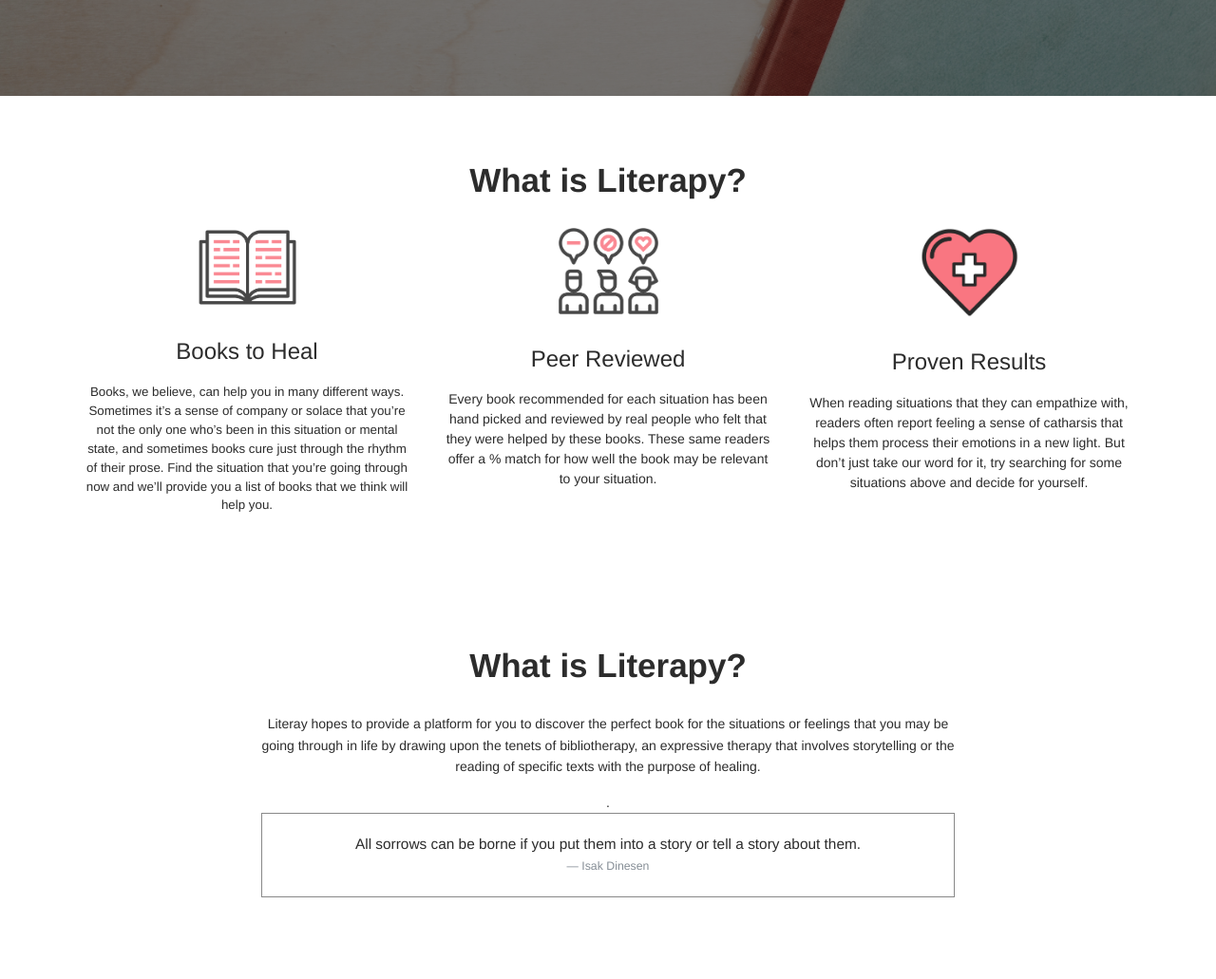
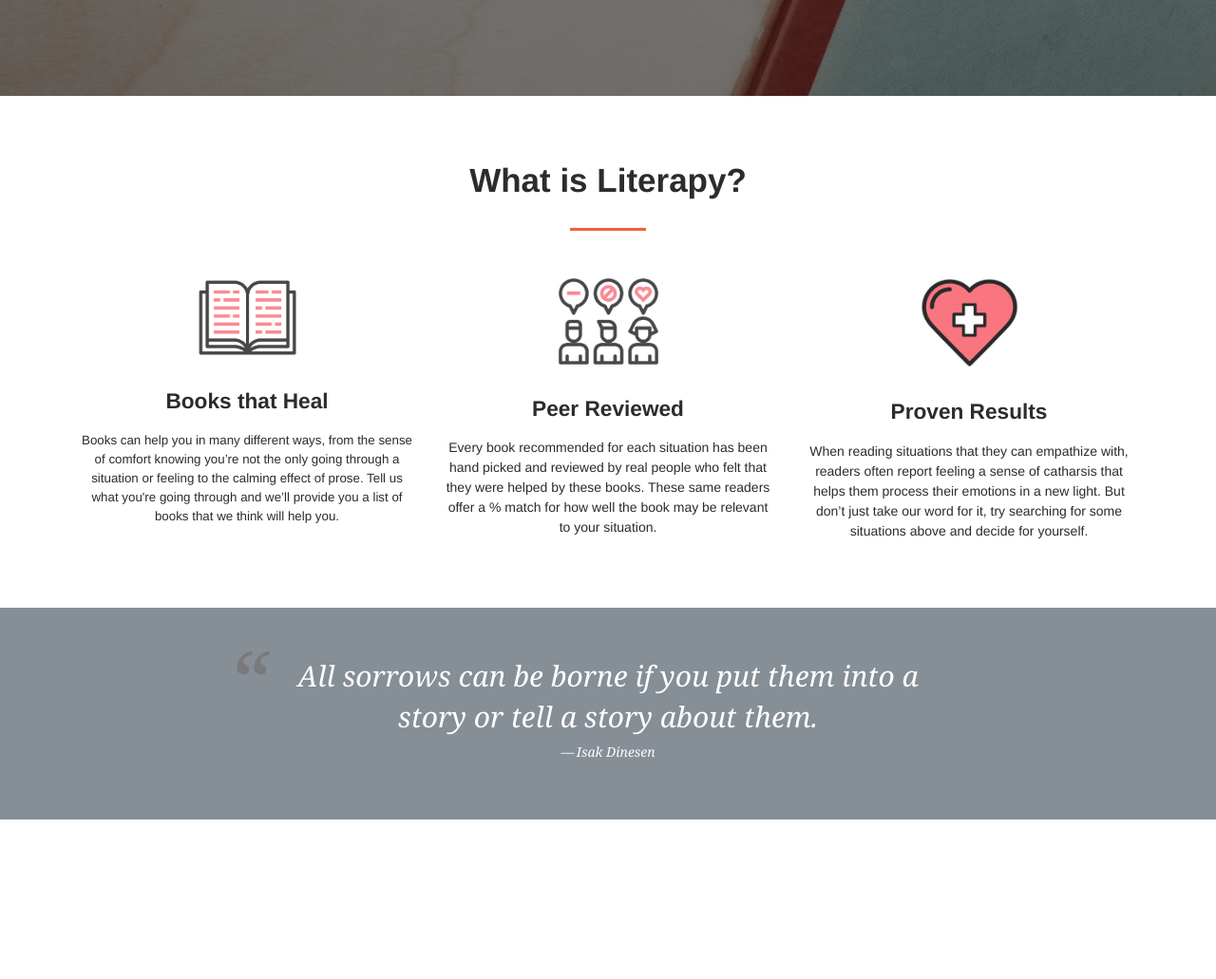
Before and after one commit to FroeMic/FullStack_Info_FinalProject, a Flask app: page / in a window 1280 px wide. Shown: the part 601-1632 px from the top of the page at 95% size. After the commit the page ends 1464 px from the top, so only its background shows below. Run offline with Flask 2, Linux system fonts and the light colour scheme; data that the repository does not hold is empty; parts of the project's set-up code (start-up, migrations or seed data) failed here and were passed over; some libraries are stand-ins or nearby versions.

Commit message:
Added quotation to the front page

```diff
--- a/app/static/_css/style.css
+++ b/app/static/_css/style.css
@@ -292,6 +292,58 @@ body>.navbar + * {
     width: 30%;
 }
 
+#about {
+    padding-top: 50px;
+    padding-bottom: 45px;
+}
+
+hr {
+  max-width: 80px;
+  border-width: 3px;
+  border-color: #F05F40;
+  margin-bottom: 50px;
+}
+
+hr.light {
+  border-color: #fff;
+}
+
+h4.info {
+    font-size: 17pt;
+    font-weight: bold;
+}
+
+blockquote {
+    font-family: Georgia, serif;
+    font-size: 30px;
+    font-style: italic;
+    line-height: 1.45;
+    color: #fff;
+}
+
+blockquote:before {
+    display: block;
+    padding-left: 20px;
+    content: "\201C";
+    font-size: 90px;
+    position: absolute;
+    left: -40px;
+    top: -40px;
+    color: #7a7a7a;
+}
+
+blockquote cite {
+    color: #fff;
+    font-size: 14px;
+    display: block;
+    margin-top: 5px;
+}
+
+blockquote cite:before {
+    content: "\2014 \2009";
+}
+
+
 /* REGISTER and LOGIN VIEW */
 .card-signup,
 .card-signin {
--- a/app/templates/index.html
+++ b/app/templates/index.html
@@ -40,27 +40,28 @@
   <div class="section">
     <div class="container">
     <h2 class="title text-center">What is Literapy?</h2>
+    <hr>
       <div class="row">
         <div class="col-sm">
           <div class="content-center text-center">
             <img src="/static/_assets/img/biblio.png" class="image-icon">
-            <h4>Books to Heal</h4>
+            <h4 class="info">Books that Heal</h4>
             <div id="description-card">
-              Books, we believe, can help you in many different ways. Sometimes it’s a sense of company or solace that you’re not the only one who’s been in this situation or mental state, and sometimes books cure just through the rhythm of their prose. Find the situation that you’re going through now and we’ll provide you a list of books that we think will help you.
+              Books can help you in many different ways, from the sense of comfort knowing you’re not the only going through a situation or feeling to the calming effect of prose. Tell us what you're going through and we’ll provide you a list of books that we think will help you.
             </div>
           </div>
         </div>
         <div class="col-sm">
             <div class="content-center text-center">
               <img src="/static/_assets/img/people.png" class="image-icon">
-              <h4>Peer Reviewed</h4>
+              <h4 class="info">Peer Reviewed</h4>
               Every book recommended for each situation has been hand picked and reviewed by real people who felt that they were helped by these books. These same readers offer a % match for how well the book may be relevant to your situation.
           </div>
         </div>
         <div class="col-sm">
             <div class="content-center text-center">
               <img src="/static/_assets/img/heartheal.png" class="image-icon">
-              <h4>Proven Results</h4>
+              <h4 class="info">Proven Results</h4>
               When reading situations that they can empathize with, readers often report feeling a sense of catharsis that helps them process their emotions in a new light. But don’t just take our word for it, try searching for some situations above and decide for yourself.
           </div>
         </div>
@@ -68,26 +69,18 @@
     </div>
   </div>
 
-  <div class="section">
+  <section class="bg-secondary" id="about">
       <div class="container">
-          <div class="row">
-            <div class="col-lg-8 ml-auto mr-auto">
-              <div class="content-center text-center">
-                <h2 class="title">What is Literapy?</h2>
-                <p>Literay hopes to provide a platform for you to discover the perfect book for the situations or feelings that you may be going through in life by drawing upon the tenets of bibliotherapy, an expressive therapy that involves storytelling or the reading of specific texts with the purpose of healing.</p>.
+        <div class="row">
+          <div class="col-lg-8 mx-auto text-center">
+            <blockquote>
+              All sorrows can be borne if you put them into a story or tell a story about them.
+              <cite>Isak Dinesen</cite>
+            </blockquote>
 
+          </div>
+        </div>
+      </div>
+    </section>
 
-              <blockquote class="blockquote text-center">
-              <p class="mb-0">All sorrows can be borne if you put them into a story or tell a story about them.</p>
-              <footer class="blockquote-footer">Isak Dinesen</footer>
-              </blockquote>
-
-              <p>
-               </div>
-
-
-            </div>
-          </div>
-      </div>
-  </div>
 {% endblock %}
```
